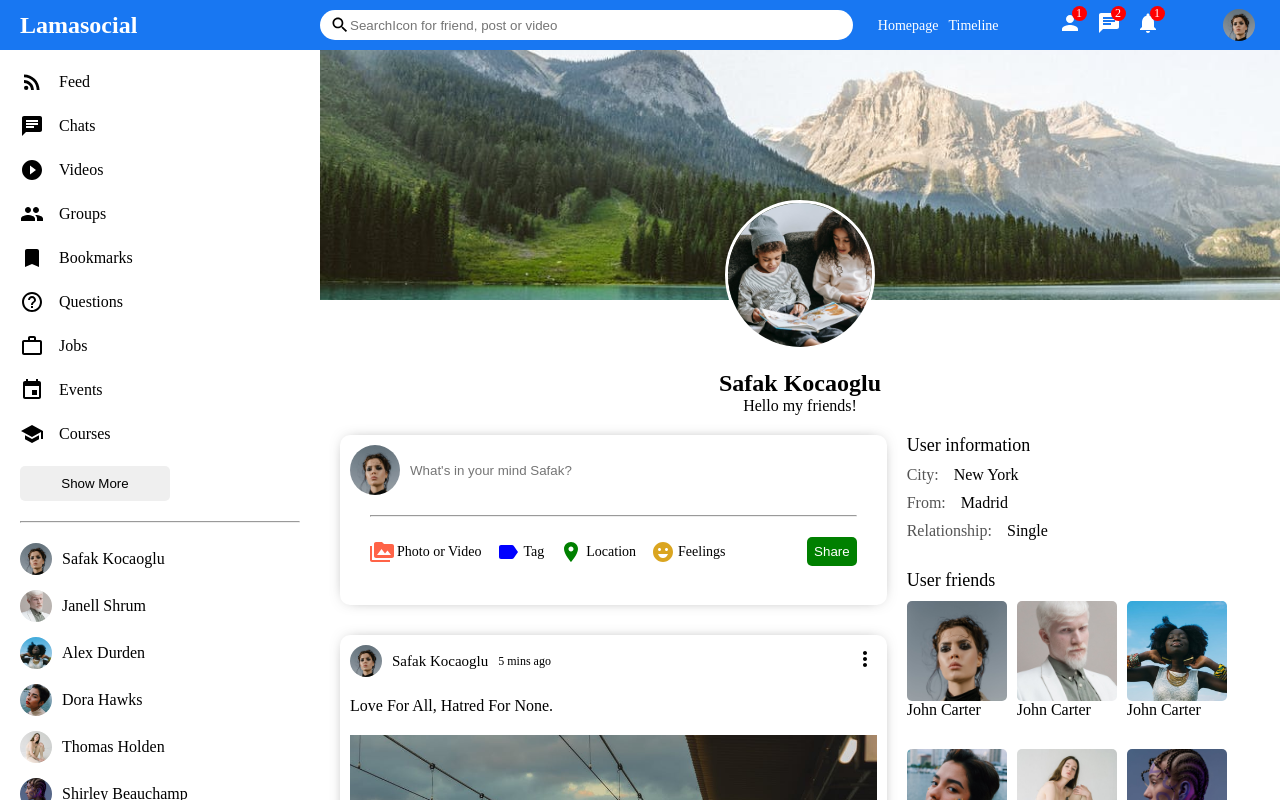
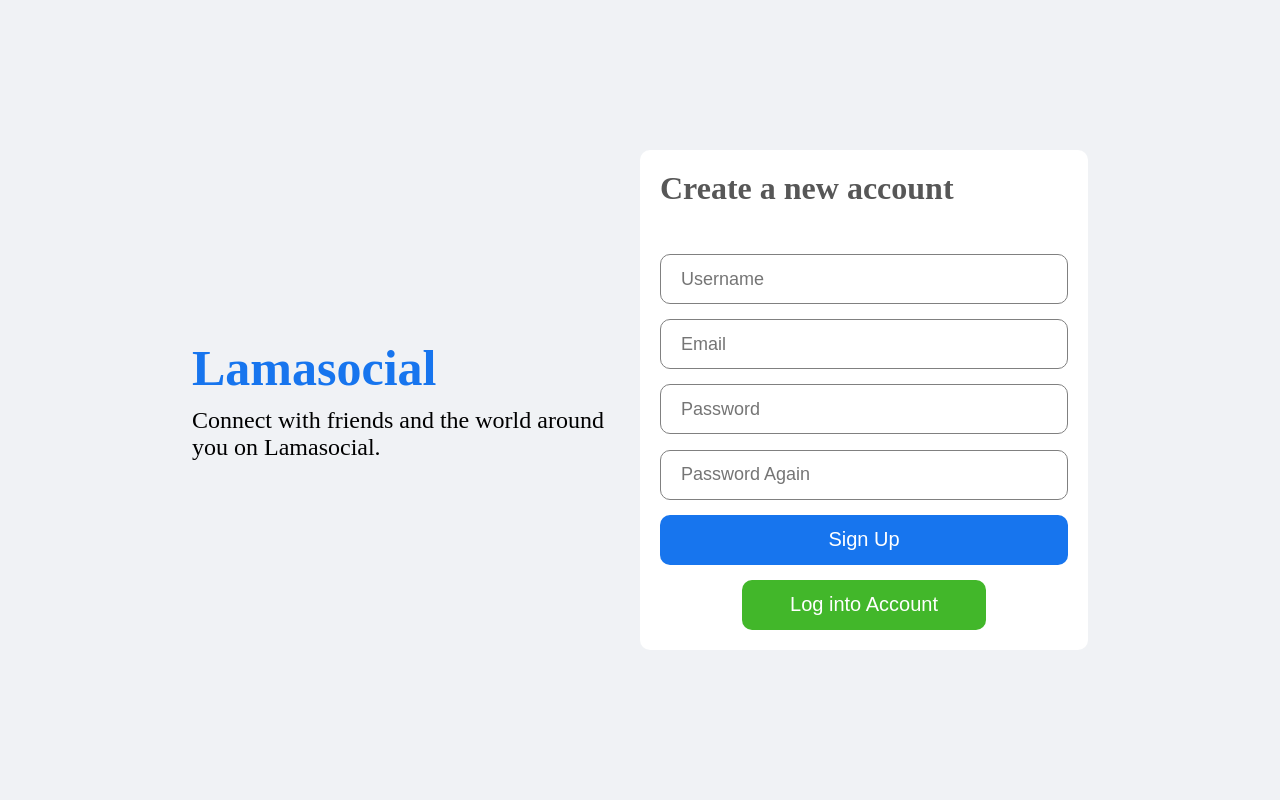
Before and after one commit to NagarajMurgod/Social-Media-App, a React (Vite) app in the folder client/: page / in a window 1280 px wide. Shown: the top 800 px of the page. Built offline with nearby package versions, Linux system fonts and the light colour scheme.

Commit message:
login and register page

```diff
--- a/client/src/App.jsx
+++ b/client/src/App.jsx
@@ -7,7 +7,7 @@ function App() {
 
   return (
     <>
-      <Profile/>
+      <Register/>
     </>
   )
 }
--- a/client/src/components/online/Online.jsx
+++ b/client/src/components/online/Online.jsx
@@ -1,10 +1,10 @@
 import "./online.css";
-
+import { getImageUrl } from "../../utils";
 export default function Online({user}) {
   return (
     <li className="rightbarFriend">
       <div className="rightbarProfileImgContainer">
-        <img className="rightbarProfileImg" src={user.profilePicture} alt="" />
+        <img className="rightbarProfileImg" src={getImageUrl(user.profilePicture)} alt="" />
         <span className="rightbarOnline"></span>
       </div>
       <span className="rightbarUsername">{user.username}</span>
--- a/client/src/pages/login/Login.jsx
+++ b/client/src/pages/login/Login.jsx
@@ -11,7 +11,9 @@ export default function Login() {
           </span>
         </div>
         <div className="loginRight">
+
           <div className="loginBox">
+            <h3 className="loginboxtitle">Log in to Facebook</h3>
             <input placeholder="Email" className="loginInput" />
             <input placeholder="Password" className="loginInput" />
             <button className="loginButton">Log In</button>
--- a/client/src/pages/login/login.css
+++ b/client/src/pages/login/login.css
@@ -11,6 +11,7 @@
   width: 70%;
   height: 70%;
   display: flex;
+
 }
 
 .loginLeft,
@@ -19,6 +20,7 @@
   display: flex;
   flex-direction: column;
   justify-content: center;
+
 }
 
 .loginLogo {
@@ -33,13 +35,20 @@
 }
 
 .loginBox{
-    height: 300px;
-    padding: 20px;
+    height: 500px !important;
+    padding: 30px;
     background-color: white;
     border-radius: 10px;
     display: flex;
     flex-direction: column;
     justify-content: space-between;
+
+}
+
+.loginboxtitle{
+  font-size: 2rem;
+  margin-bottom: 2rem;
+  color: rgb(87, 87, 87);
 }
 
 .loginInput{
--- a/client/src/pages/register/Register.jsx
+++ b/client/src/pages/register/Register.jsx
@@ -12,6 +12,7 @@ export default function Register() {
         </div>
         <div className="loginRight">
           <div className="loginBox">
+            <h3 className="loginboxtitle">Create a new account</h3>
             <input placeholder="Username" className="loginInput" />
             <input placeholder="Email" className="loginInput" />
             <input placeholder="Password" className="loginInput" />
```
